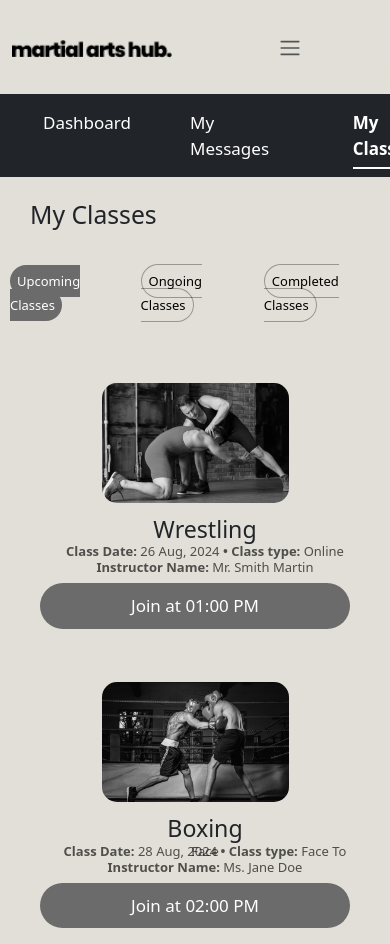
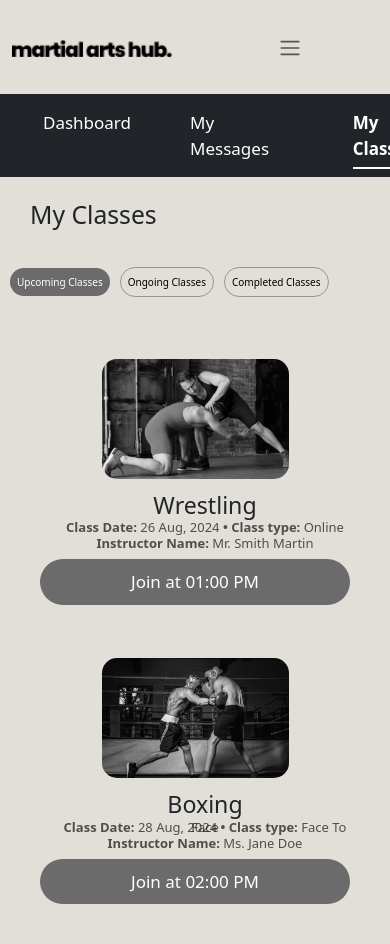
Before and after one commit to krishakhokhar/martial_arts_hub, a React (Create React App) app: page /MyClasses in a window 390 px wide. After the commit the page ends 920 px from the top, so only its background shows below. Built offline with nearby package versions, Linux system fonts and the light colour scheme.

Commit message:
change responsive

```diff
--- a/src/App.css
+++ b/src/App.css
@@ -1,6 +1,6 @@
 body {
-  min-height: 100vh;
-  width: 100%;
+  /* min-height: 100vh; */
+  /* width: 100%; */
   position: relative;
   overflow-x: hidden;
   background-color: #E1DFD7 !important;
--- a/src/components/comman/Myclassheader.css
+++ b/src/components/comman/Myclassheader.css
@@ -35,3 +35,10 @@
     gap: 5spx;
   }
 }
+@media (max-width: 400px) {
+  .classesdif {
+    padding: 7px !important;
+    font-size: 10px !important;
+  }
+
+}
```
